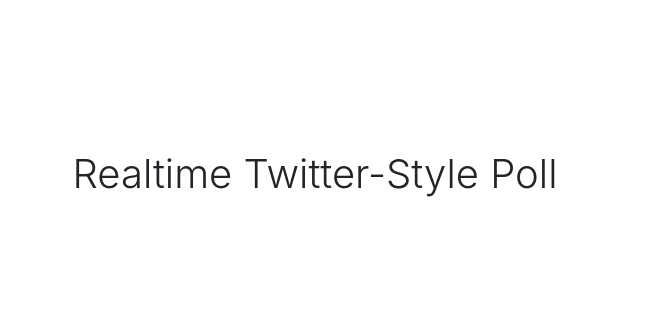
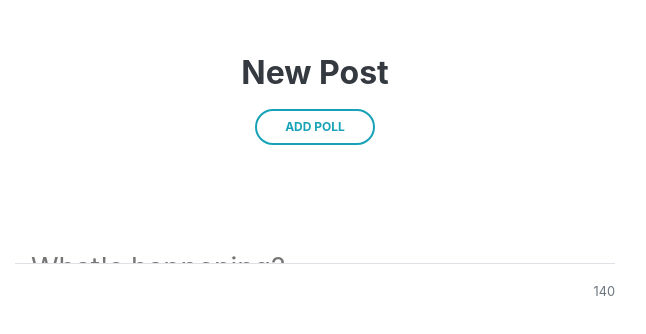
Before and after one commit to gladchinda/react-realtime-twitter-style-poll, a Next.js app: page / in a window 1280 px wide. Shown: the part 222-556 px from the top of the page, without its empty margins (325-971 px from the left). Built offline with nearby package versions, Linux system fonts and the light colour scheme.

Commit message:
Created NewPost component

```diff
--- /dev/null
+++ b/components/NewPost.js
@@ -0,0 +1,97 @@
+import React, { Component } from 'react';
+
+const INITIAL_CHOICES = [ null, null ];
+const MIN_CHOICES_COUNT = INITIAL_CHOICES.length;
+const MAX_CHOICES_COUNT = MIN_CHOICES_COUNT + 2;
+
+const MAX_POST_LENGTH = 140;
+
+class NewPost extends Component {
+
+	state = { hasPoll: false, choices: INITIAL_CHOICES, post: '', postHeight: 0 }
+
+	togglePoll = evt => {
+		let { hasPoll, choices: [ ...choices ] } = this.state;
+		hasPoll && (choices = INITIAL_CHOICES);
+		this.setState({ hasPoll: !hasPoll, choices });
+	}
+
+	updatePostHeight() {
+		const postHeight = this.post.scrollHeight;
+		this.setState({ postHeight });
+	}
+
+	handlePostUpdate = evt => {
+		const post = evt.target.value;
+		(post.length <= MAX_POST_LENGTH) && this.setState({ post }, this.updatePostHeight);
+	}
+
+	updateChoice = index => evt => {
+		const choice = evt.target.value;
+		let [ ...choices ] = this.state.choices;
+
+		if (index >= 0 && index < choices.length) {
+			choices[index] = choice;
+			this.setState({ choices });
+		}
+	}
+
+	addChoice = evt => {
+		const [ ...choices ] = this.state.choices;
+		choices.push(null);
+		this.setState({ choices });
+	}
+
+	removeChoice = index => evt => {
+		const [ ...currentChoices ] = this.state.choices;
+
+		if (index >= 0 && index < currentChoices.length) {
+			const choices = [ ...(currentChoices.slice(0, index)), ...(currentChoices.slice(index + 1)) ];
+			this.setState({ choices });
+		}
+	}
+
+	componentDidMount() {
+		this.updatePostHeight();
+	}
+
+	render() {
+		const { hasPoll, post, postHeight, choices } = this.state;
+
+		const title = `New ${hasPoll ? 'Poll' : 'Post'}`;
+		const placeholder = hasPoll ? `What's the question?` : `What's happening?`;
+		const pollButtonText = hasPoll ? 'Remove Poll' : 'Add Poll';
+
+		return (
+			<div className="d-flex w-100 position-relative flex-wrap justify-content-center align-items-start align-content-start" style={{ maxWidth: 600 }}>
+
+				<div className="mb-5 pb-5 text-center">
+					<h1 className="h2 font-weight-bold mb-3 text-dark">{title}</h1>
+					<button className="btn btn-outline-info py-0 text-uppercase font-weight-bold" onClick={ this.togglePoll } style={{ height: 36, borderRadius: 18, borderWidth: 2, fontSize: '0.75rem', lineHeight: 1, width: 120 }}>{ pollButtonText }</button>
+				</div>
+
+				<div className="w-100">
+					<textarea ref={e => this.post = e} className="border-bottom border-gray w-100 h3 px-3 py-2 font-weight-normal" placeholder={placeholder} value={post} rows="1" onChange={this.handlePostUpdate} style={{ resize: 'none', outline: 'none', boxShadow: 'none', border: 'none', lineHeight: 1.4, overflow: 'hidden', height: postHeight }} />
+
+					<div className="w-100 text-right text-secondary">
+						<span><small>{ (MAX_POST_LENGTH - post.length) || 'Limit exceeded' }</small></span>
+					</div>
+				</div>
+
+				{ hasPoll && <div className="d-flex flex-wrap justify-content-start w-100">
+					{ choices.map((choice, index) => (
+						<div key={index} className="w-100 py-2 d-flex justify-content-start">
+							<input type="text" className="w-50 form-control position-relative" defaultValue="" value={choice} maxLength="50" placeholder={`Choice ${index + 1}`} onChange={this.updateChoice(index)} />
+							{ (index >= MIN_CHOICES_COUNT) && <button className="btn btn-link text-uppercase font-weight-bold ml-3 px-0" onClick={this.removeChoice(index)} style={{ fontSize: '0.7rem', textDecoration: 'none' }}>Remove</button> }
+						</div>
+					)) }
+					{ (choices.length < MAX_CHOICES_COUNT) && <button className="btn btn-link text-uppercase font-weight-bold mt-3 px-0" onClick={this.addChoice} style={{ fontSize: '0.8rem', textDecoration: 'none' }}>+ Add Choice</button> }
+				</div> }
+
+			</div>
+		);
+	}
+
+}
+
+export default NewPost;
--- a/pages/index.js
+++ b/pages/index.js
@@ -1,11 +1,13 @@
 import React from 'react';
 import Layout from '../components/Layout';
+import NewPost from '../components/NewPost';
 
 export default () => (
 	<Layout>
 		<div className="container-fluid position-absolute h-100">
-			<div className="d-flex position-relative h-100 w-100 flex-wrap justify-content-center align-items-center align-content-center">
-				<h1 className="font-weight-light">Realtime Twitter-Style Poll</h1>
+			<div className="d-flex position-relative h-100 w-50 mx-auto flex-wrap justify-content-center align-items-center align-content-center">
+				{/* <h1 className="font-weight-light">Realtime Twitter-Style Poll</h1> */}
+				<NewPost />
 			</div>
 		</div>
 	</Layout>
```
